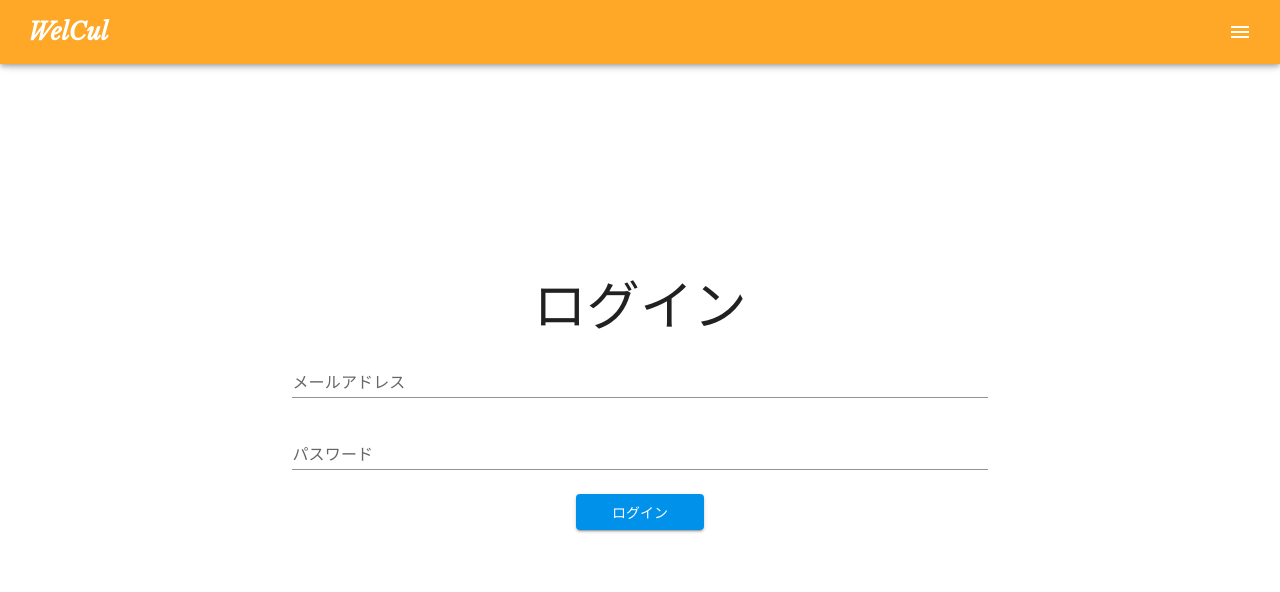
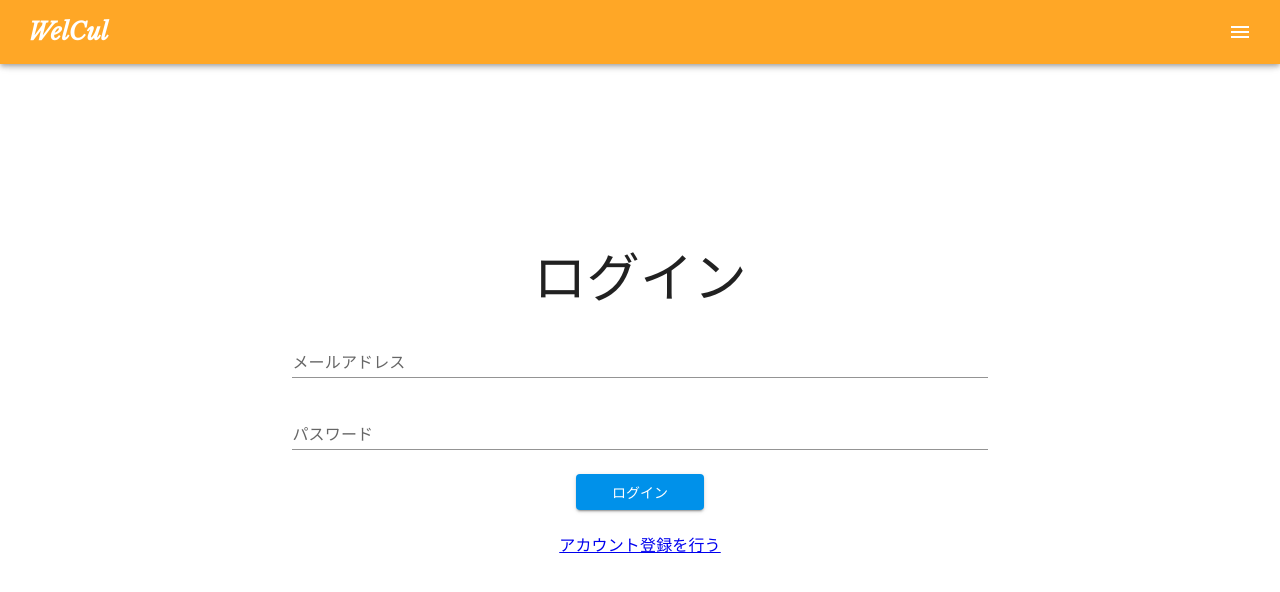
Before and after one commit to hotter6163/welcul, a Next.js app: page /login in a window 1280 px wide. Shown: the top 592 px of the page. Built offline with nearby package versions, Linux system fonts and the light colour scheme; no server answers.

Commit message:
loginからsigninへのリンクの作成

```diff
--- a/src/pages/index.tsx
+++ b/src/pages/index.tsx
@@ -103,7 +103,7 @@ const Page: NextPage<PageProps> = () => {
                       size="large"
                       fullWidth
                     >
-                      ユーザー登録して使い始める
+                      アカウント登録をして使い始める
                     </Button>
                   </Link>
                 </div>
--- a/src/pages/login.tsx
+++ b/src/pages/login.tsx
@@ -1,6 +1,7 @@
 import { useState } from 'react'
 import type { NextPage } from 'next'
 import { useRouter } from 'next/router'
+import Link from 'next/link'
 import {
   useForm,
   Controller,
@@ -43,13 +44,14 @@ const Page: NextPage = () => {
   return wrapInLayout('user',
     <Grid container sx={{ height: "80vh"}}>
       <Grid item className="self-center w-screen">
-        <div className="form-row">
+        <Stack spacing={3}>
+          <div className="text-center">
             <Typography variant="h2" component="h1">
               ログイン
             </Typography>
           </div>
           {isError && (
-          <div className="mb-6">
+            <div>
               <Alert severity="error">
                 ログイン情報が間違っています。
               </Alert>
@@ -99,6 +101,12 @@ const Page: NextPage = () => {
               </Stack>
             </form>
           </div>
+          <div className="text-center">
+            <Link href="/signup">
+              <a>アカウント登録を行う</a>
+            </Link>
+          </div>
+        </Stack>
       </Grid>
     </Grid>
   )
```
Lines whose indentation alone changed are shown as unchanged.
